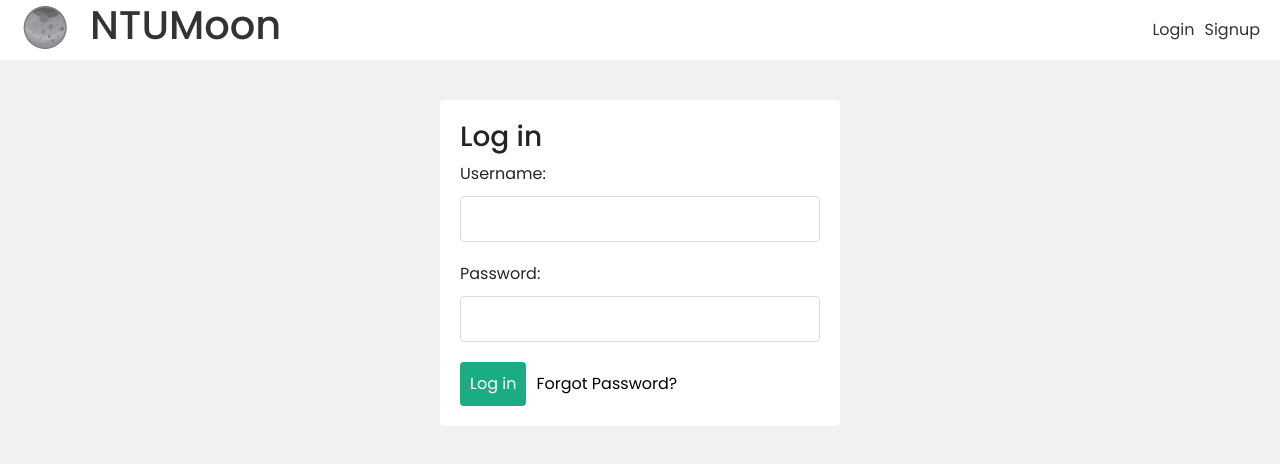
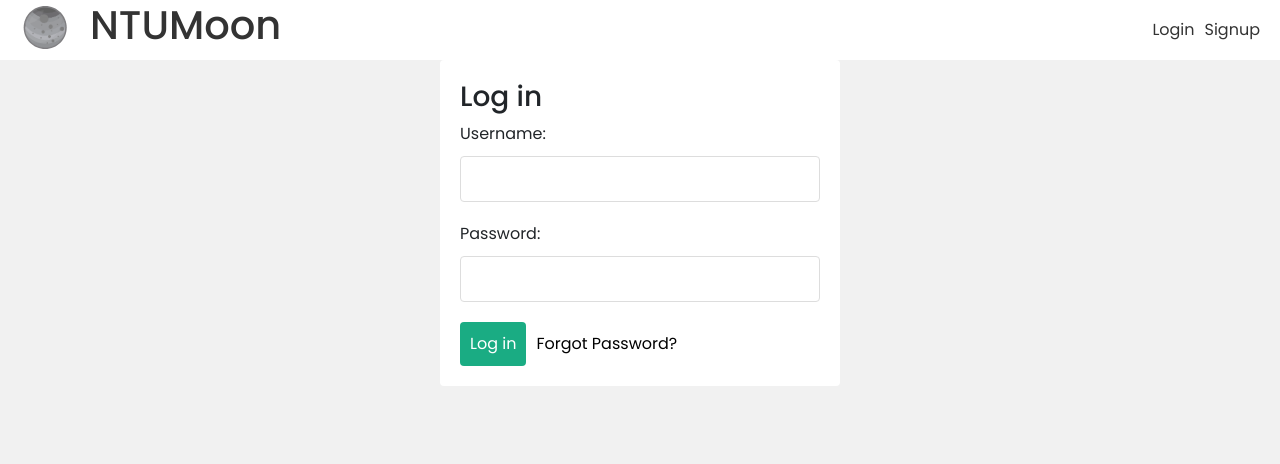
Before and after one commit to yuhaochua/NTUMoon, a React (Create React App) app in the folder frontend/: page /login in a window 1280 px wide. Shown: the top 464 px of the page. Built offline with nearby package versions, Linux system fonts and the light colour scheme.

Commit message:
Fix navbar sticky

```diff
--- a/frontend/src/index.css
+++ b/frontend/src/index.css
@@ -13,6 +13,9 @@ body {
 }
 header {
   background: rgb(255, 255, 255);
+  position: fixed;
+  top: 0;
+  width: 100%;
 }
 header .container {
   max-width: 1400px;
@@ -27,11 +30,12 @@ header a {
   color: #333;
   text-decoration: none;
 }
-/* .pages{
-  max-width: 1400px;
+.pages{
+  /* max-width: 1400px;
   padding: 20px;
-  margin: 0 auto;
-} */
+  margin: 0 auto; */
+  margin-top: 60px;
+}
 /* for NTUMoon and Logo alignment */
 header .container h1 {
   display: flex;
@@ -43,11 +47,17 @@ header .container h1 div {
 }
 
 /* homepage */
-/* .home {
-  display: grid;
+.home {
+  /* display: grid;
   grid-template-columns: 3fr 1fr;
-  gap: 100px;
-} */
+  gap: 100px; */
+  display: flex;
+  flex-direction: row;
+}
+
+.course-detail {
+  padding: 0 10%;
+}
 
 /* login/logout form */
 label, input {
--- a/frontend/src/pages/Home.js
+++ b/frontend/src/pages/Home.js
@@ -23,19 +23,11 @@ useEffect(() => {
 
   return (
     <div className="home">
-      <div className="container-fluid">
-        <div className="row">
-          <div className="col-2">
-            <SideNavBar></SideNavBar>
-          </div>
-          <div className="col-10">
-           <div className="course-detail">
-              {courses && courses.map(course => (
-                  <CourseList course={course} key={course._id} />
-              ))}
-            </div>
-          </div>
-        </div>
+      <SideNavBar></SideNavBar>
+      <div className="course-detail">
+        {courses && courses.map(course => (
+            <CourseList course={course} key={course._id} />
+        ))}
       </div>
     </div>
   )
--- a/frontend/src/styles/sideNavBar.css
+++ b/frontend/src/styles/sideNavBar.css
@@ -1,5 +1,5 @@
 .nav-cont{
-    /* position: absolute; */
+    position: sticky;
     width: 200px;
     top:0;
     height: 100vh;
```
